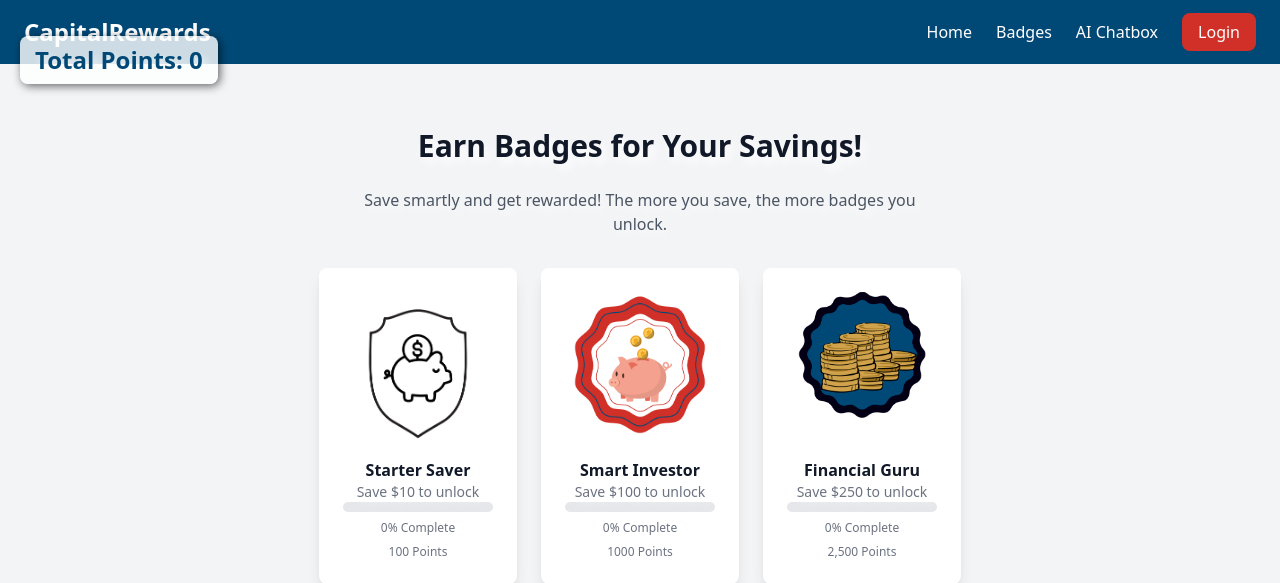
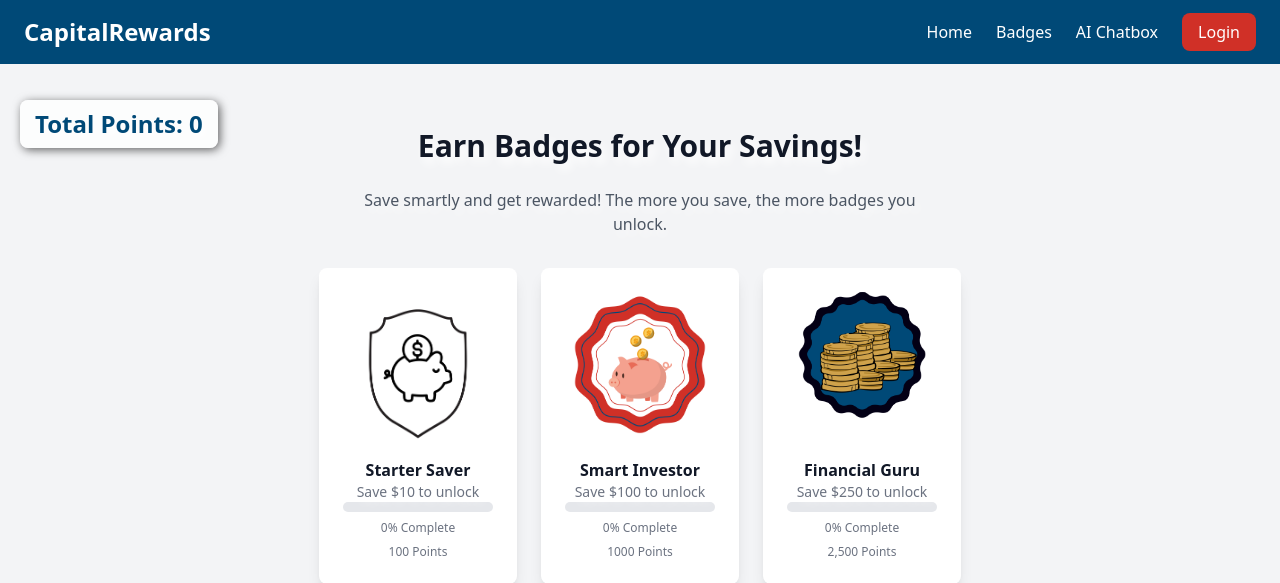
Before and after one commit to Sbajrac2/CapitalRewards, a Flask app: page /badges in a window 1280 px wide. Shown: the top 583 px of the page. Run offline with Flask 3, Linux system fonts and the light colour scheme; some libraries are stand-ins or nearby versions.

Commit message:
Update badges.html points style

```diff
--- a/templates/badges.html
+++ b/templates/badges.html
@@ -26,7 +26,7 @@
 </nav>
 
 <!-- Badges Section -->
-<section id="badges" class="py-16 bg-gray-100 text-center">
+<section id="badges" class="py-16 bg-gray-100 text-center relative">
     <p id="total-points-display" class="mt-4 text-lg font-semibold text-gray-700">
         Total Points: 0
     </p>
```
